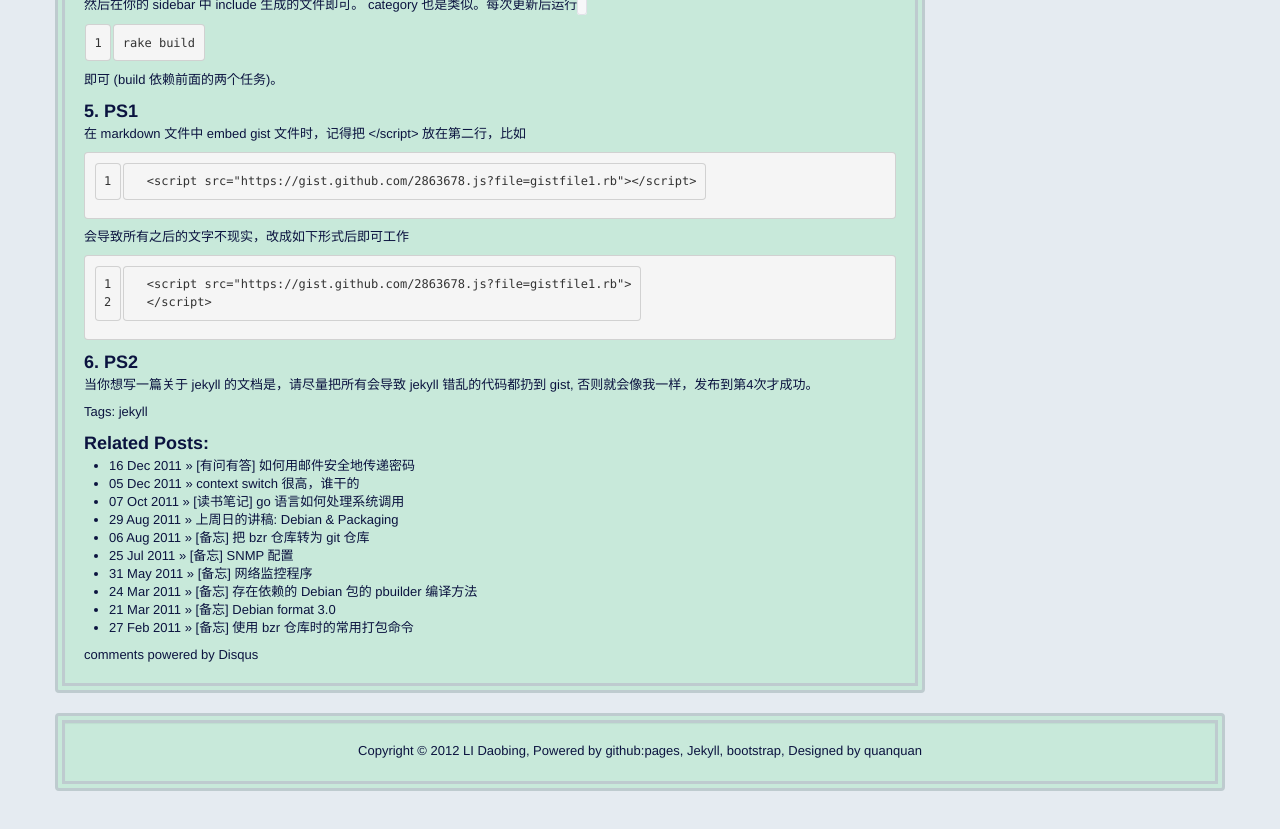
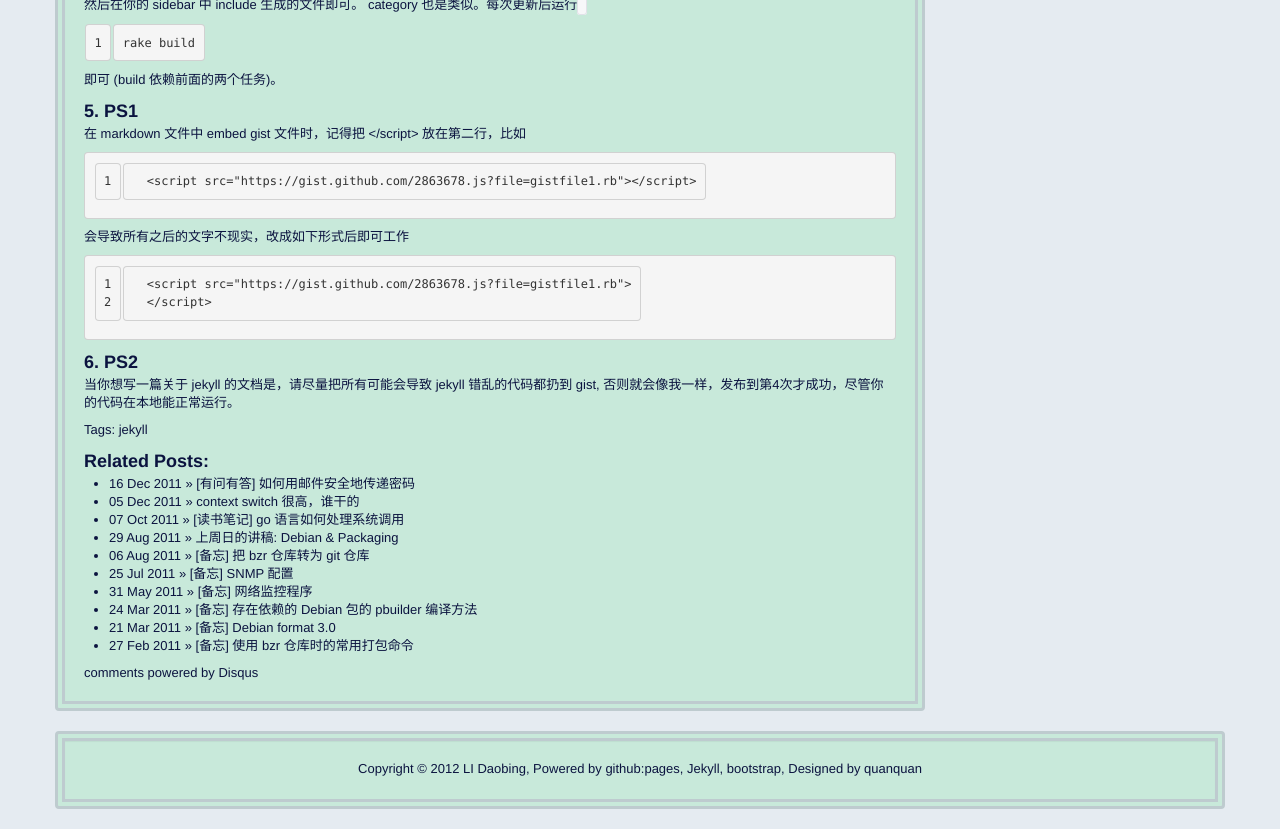
Before and after one commit to lidaobing/lidaobing.github.com, a Jekyll site: the page built from _posts/2012-06-03-jekyll-usage.md, in a window 1280 px wide and 900 px high, scrolled down 1640 px, cut to the strip 71-900 px from the top of the window. Built offline with Jekyll 4.4.1, drawn with Linux system fonts in a browser that asks for light colours; Markdown is read by kramdown in place of the engine named in the settings; comment, search, counter and statistics services are not loaded.

Commit message:
fix typo

```diff
--- a/_posts/2012-06-03-jekyll-usage.md
+++ b/_posts/2012-06-03-jekyll-usage.md
@@ -79,4 +79,4 @@ tag 的 layout 文件
 
 ### 6. PS2
 
-当你想写一篇关于 jekyll 的文档是，请尽量把所有会导致 jekyll 错乱的代码都扔到 gist, 否则就会像我一样，发布到第4次才成功。
+当你想写一篇关于 jekyll 的文档是，请尽量把所有可能会导致 jekyll 错乱的代码都扔到 gist, 否则就会像我一样，发布到第4次才成功，尽管你的代码在本地能正常运行。
```
